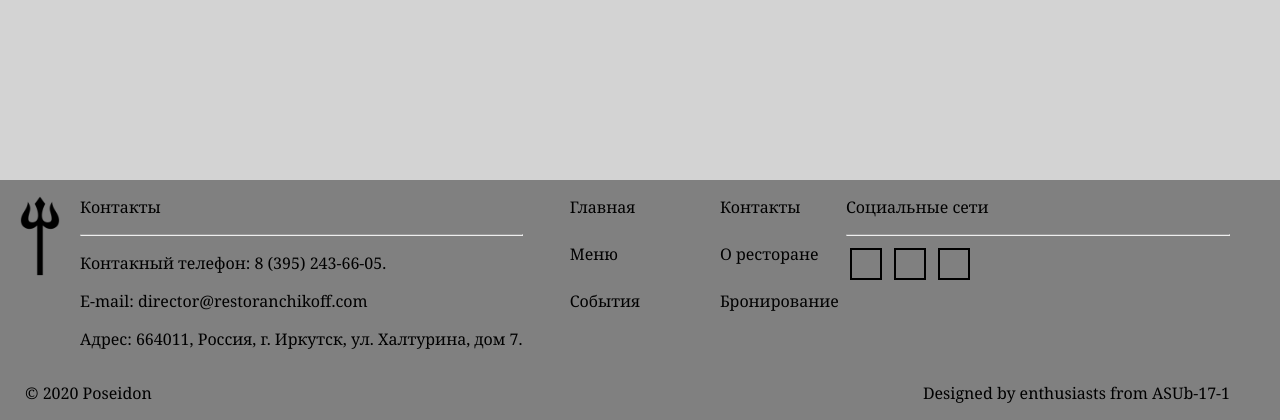
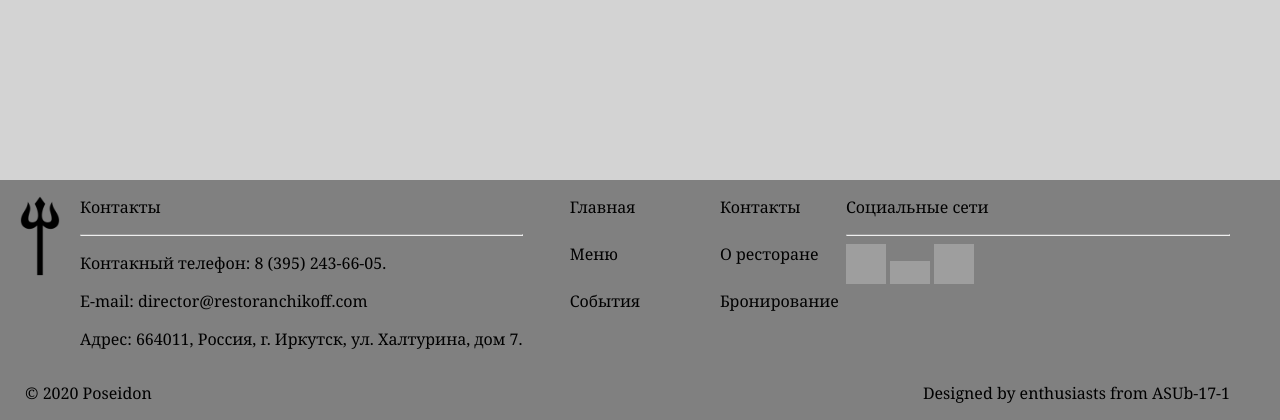
Before and after one commit to vladimirjoshkin/WebRestaurant, a Flask app: page / in a window 1280 px wide. Shown: the part 380-800 px from the top of the page. Run offline with Flask 2, Linux system fonts and the light colour scheme; some libraries are stand-ins or nearby versions; grey boxes are pictures that could not be loaded.

Commit message:
new img vk,inst,telegr

```diff
--- a/static/footer.css
+++ b/static/footer.css
@@ -51,3 +51,15 @@ footer {
     margin-right: 50px;
     text-align: right;
 }
+.insta-icon{
+    width: 40px;
+    height:40px;
+}
+.vk-icon{
+    width: 40px;
+    height:23px;
+}
+.telegram-icon{
+    width: 40px;
+    height:40px;
+}
--- a/templates/footer.html
+++ b/templates/footer.html
@@ -29,9 +29,9 @@
     <div class="container-social">
         <p>Социальные сети</p>
         <hr/>
-        <a target="_blank" rel="noopener noreferrer" href="instagram.com"><img src="{{ url_for('static', filename='instagram.svg') }}"></a>
-        <a target="_blank" rel="noopener noreferrer" href="vk.com"><img src="{{ url_for('static', filename='vk.svg') }}"></a>
-        <a target="_blank" rel="noopener noreferrer" href="telegram.com"><img src="{{ url_for('static', filename='telegram.svg') }}"></a>
+        <a  target="_blank" rel="noopener noreferrer" href="instagram.com"><img class="insta-icon" src="{{ url_for('static', filename='instagram.png') }}"></a>
+        <a  target="_blank" rel="noopener noreferrer" href="vk.com"><img class="vk-icon" src="{{ url_for('static', filename='vk.png') }}"></a>
+        <a  target="_blank" rel="noopener noreferrer" href="telegram.com"><img class="telegram-icon" src="{{ url_for('static', filename='telegram.png') }}"></a>
     </div>
 </div>
     <div class="container-copyright">
```
